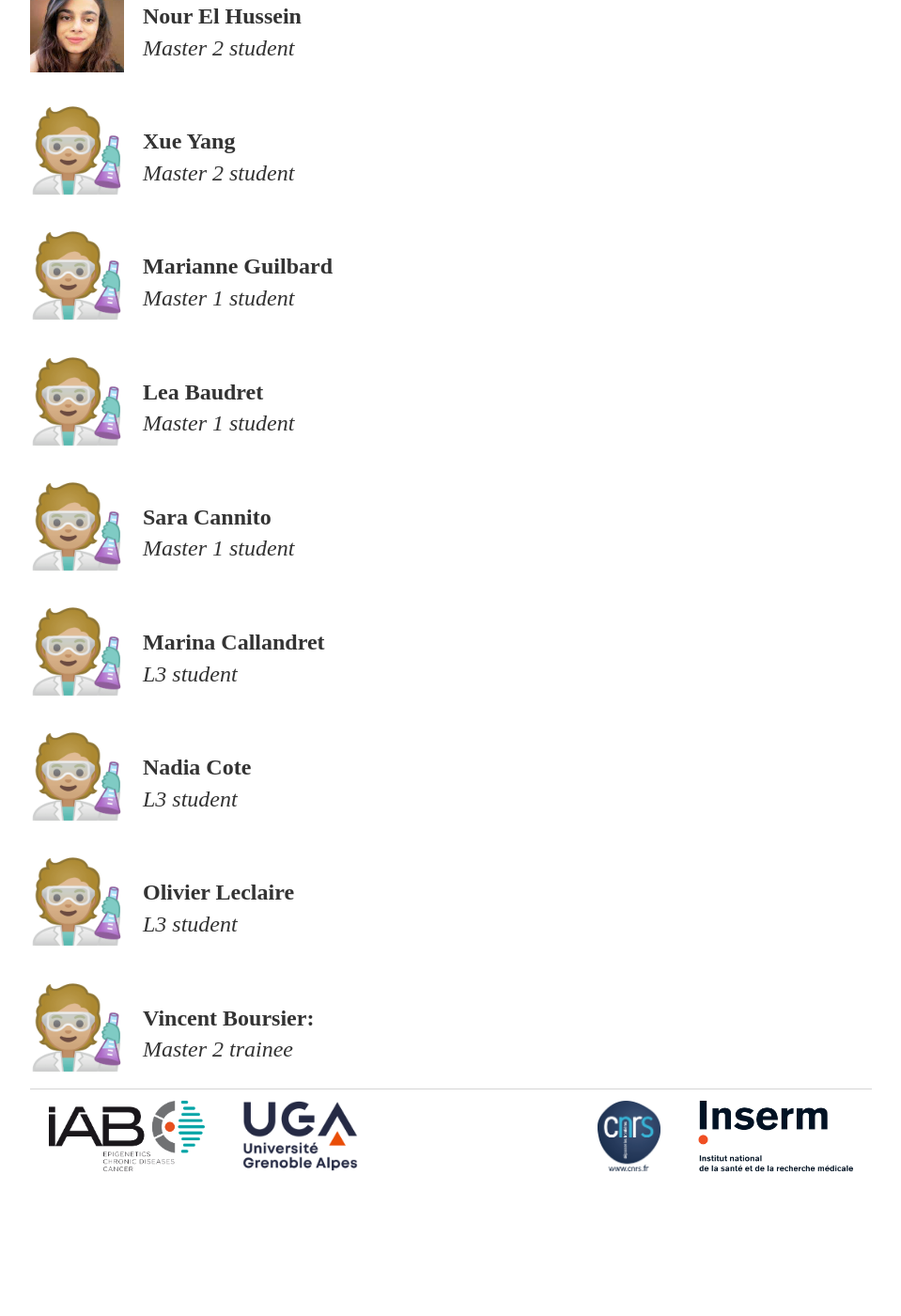
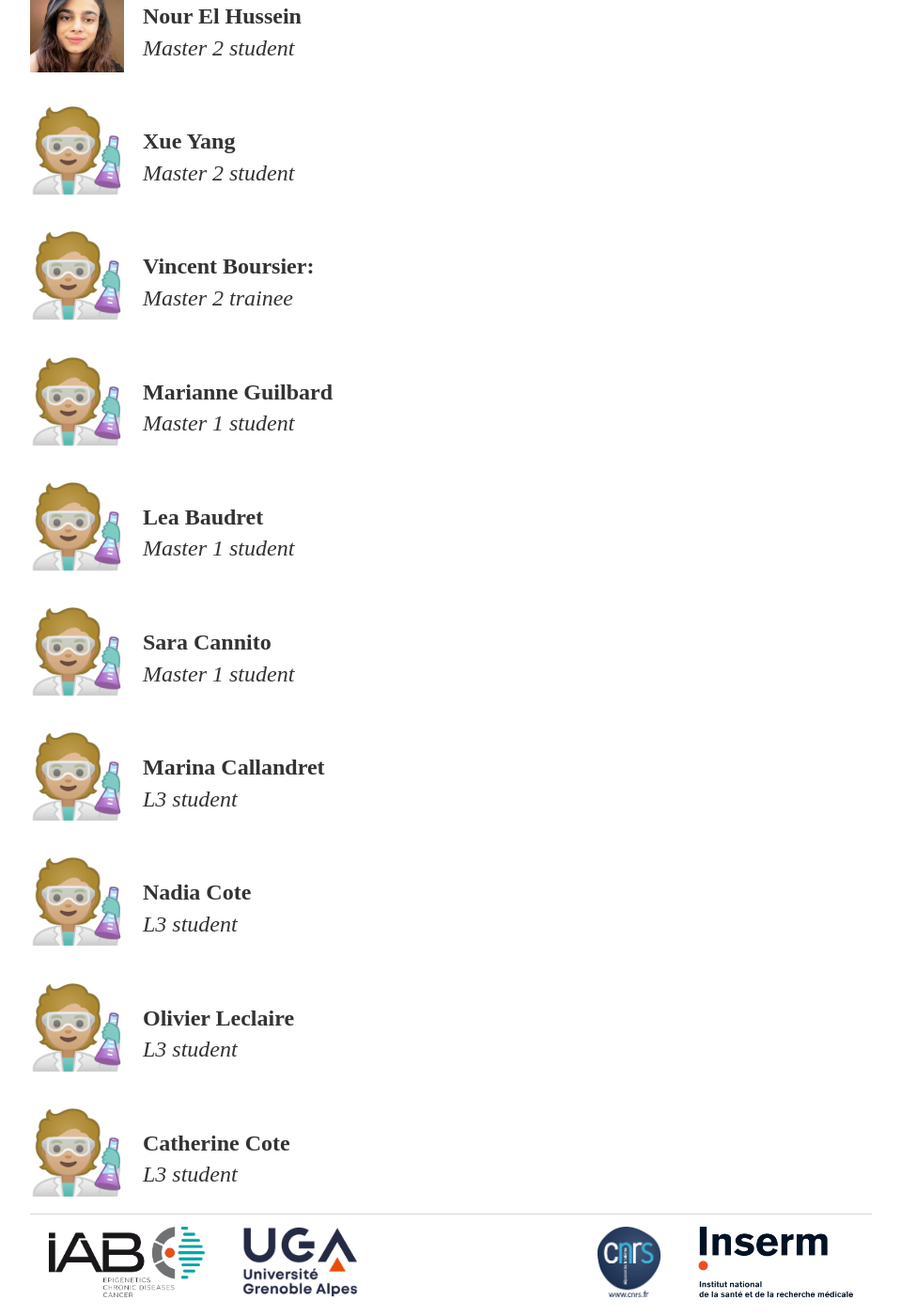
Before and after one commit to Reynoird-Lab/Reynoird-lab.github.io, a Jekyll site: the page built from Alumni/index.html, in a window 1280 px wide and 1400 px high, scrolled down 974 px. Shown: the whole window at 94% size, without its empty margins (160-1119 px from the left). Built offline with Jekyll 4.4.1, drawn with Linux system fonts in a browser that asks for light colours; Markdown is read by kramdown in place of the engine named in the settings; before the commit the page ends 2240 px from its top, so only the background shows below that.

Commit message:
Update index.html

```diff
--- a/Alumni/index.html
+++ b/Alumni/index.html
@@ -19,6 +19,8 @@
 <br>
 		<img src="https://reynoird-lab.github.io/Images/logo_scientist.png" style="margin: 0px 20px 10px 0px;" align="left" width="100"/><p><b>Xue Yang</b> <br><i>Master 2 student</i></p>
 <br>
+		<img alt="VB" src="https://reynoird-lab.github.io/Images/logo_scientist.png" style="margin: 0px 20px 10px 0px;" align="left" width="100"/> <p><b>Vincent Boursier: </b><br><i>Master 2 trainee</i><br></p>
+<br>
 		<img src="https://reynoird-lab.github.io/Images/logo_scientist.png" style="margin: 0px 20px 10px 0px;" align="left" width="100"/><p><b>Marianne Guilbard</b> <br><i>Master 1 student</i></p>
 <br>
 		<img src="https://reynoird-lab.github.io/Images/logo_scientist.png" style="margin: 0px 20px 10px 0px;" align="left" width="100"/><p><b>Lea Baudret</b> <br><i>Master 1 student</i></p>
@@ -31,5 +33,6 @@
 <br>
 		<img src="https://reynoird-lab.github.io/Images/logo_scientist.png" style="margin: 0px 20px 10px 0px;" align="left" width="100"/><p><b>Olivier Leclaire </b><br><i>L3 student</i></p>
 <br>
-		<img alt="VB" src="https://reynoird-lab.github.io/Images/logo_scientist.png" style="margin: 0px 20px 10px 0px;" align="left" width="100"/> <p><b>Vincent Boursier: </b><br><i>Master 2 trainee</i><br></p>
+		<img src="https://reynoird-lab.github.io/Images/logo_scientist.png" style="margin: 0px 20px 10px 0px;" align="left" width="100"/><p><b>Catherine Cote </b><br><i>L3 student</i></p>
+
 </p>
```
